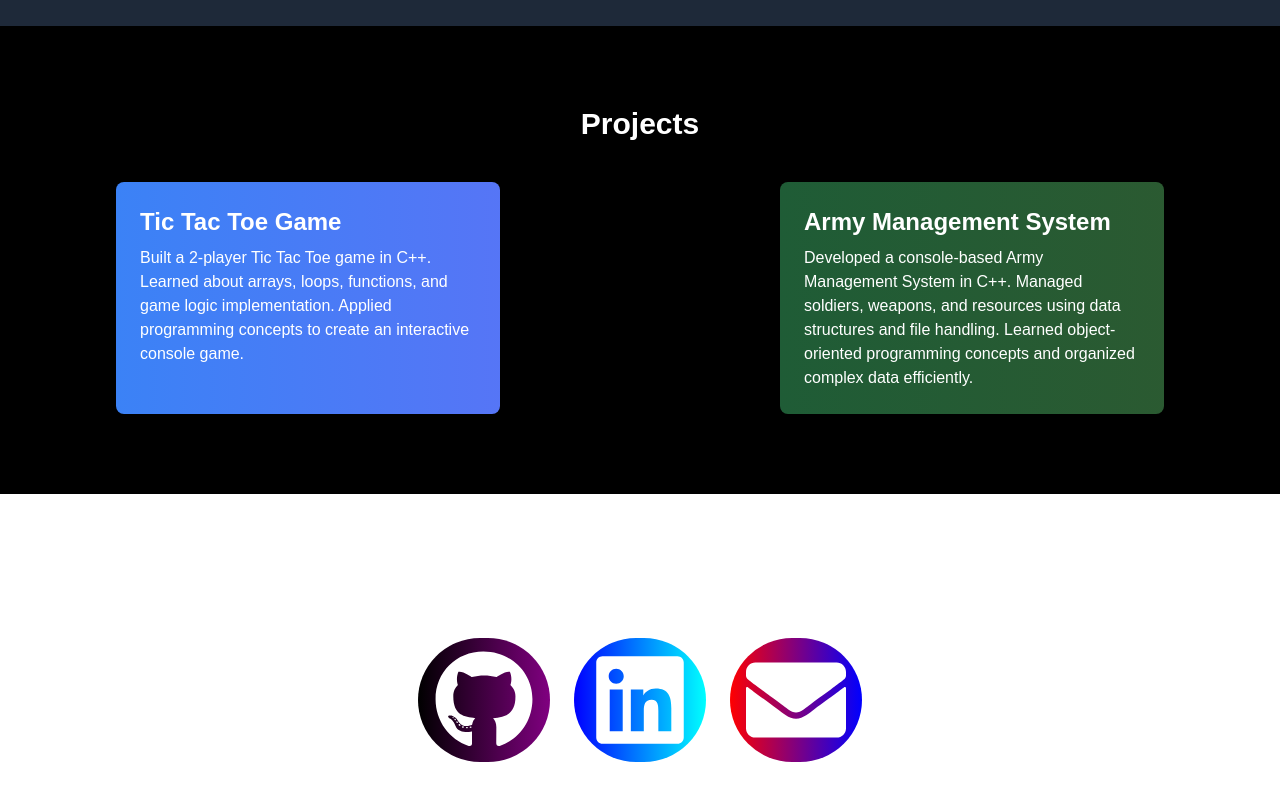
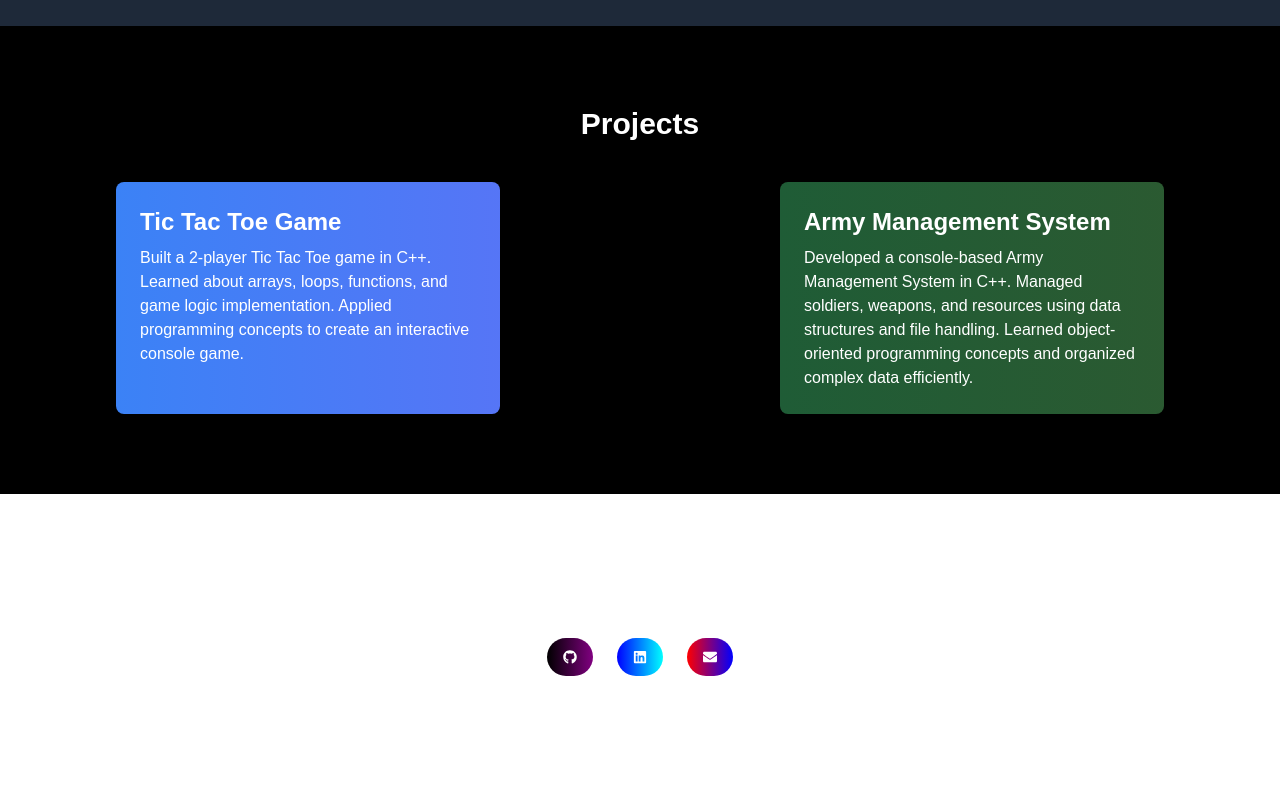
Before and after one commit to sameer890678/portfolio, a Next.js app: page / in a window 1280 px wide. Shown: the part 1134-1934 px from the top of the page. After the commit the page ends 1890 px from the top, so only its background shows below. Built offline with nearby package versions, Linux system fonts and the light colour scheme.

Commit message:
redoing changes

```diff
--- a/app/page.tsx
+++ b/app/page.tsx
@@ -86,7 +86,7 @@ export default function Home() {
 {/* Links Section */}
 <section className="py-20 px-4 bg-white text-center">
   <h2 className="text-4xl font-bold mb-6">Links</h2>
-  <div className="flex justify-center gap-6">
+  <div className="flex justify-center gap-6 flex-wrap">
 
     {/* GitHub Button */}
     <a
@@ -98,7 +98,7 @@ export default function Home() {
         background: "linear-gradient(to right, black, purple)"
       }}
     >
-      <FaGithub size={100} />
+      <FaGithub size={14} />
     </a>
 
     {/* LinkedIn Button */}
@@ -111,7 +111,7 @@ export default function Home() {
         background: "linear-gradient(to right, blue, cyan)"
       }}
     >
-      <FaLinkedin size={100} />
+      <FaLinkedin size={14} />
     </a>
     {/* Email Button */}
 <a
@@ -122,7 +122,7 @@ export default function Home() {
     background: "linear-gradient(to right, red, blue)"
   }}
 >
-  <FaEnvelope size={100} />
+  <FaEnvelope size={14} />
 </a>
 
 
```
